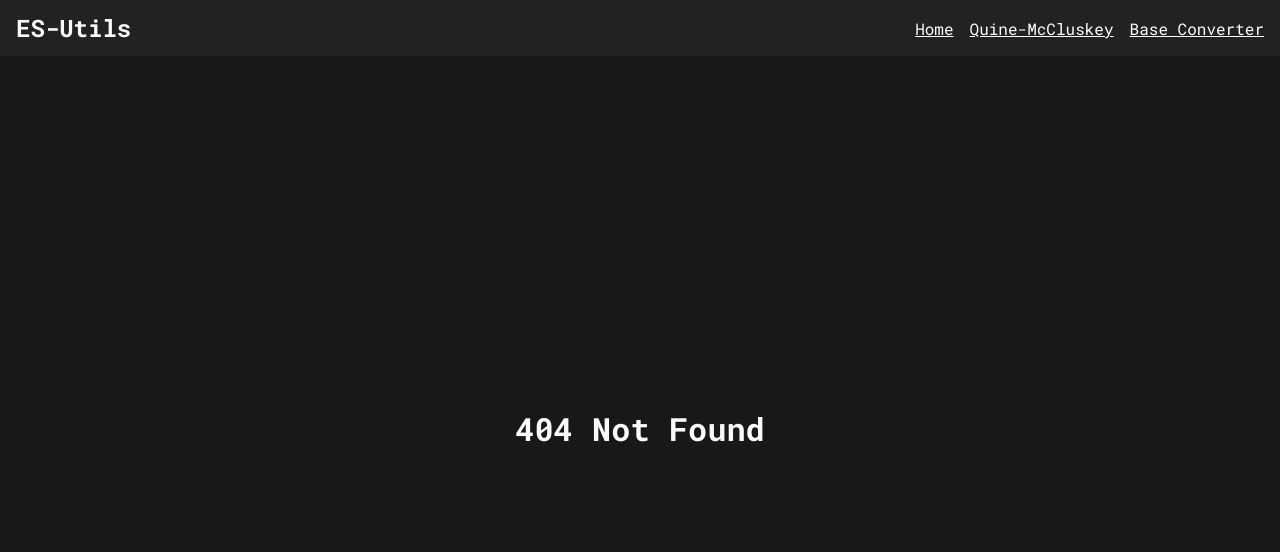
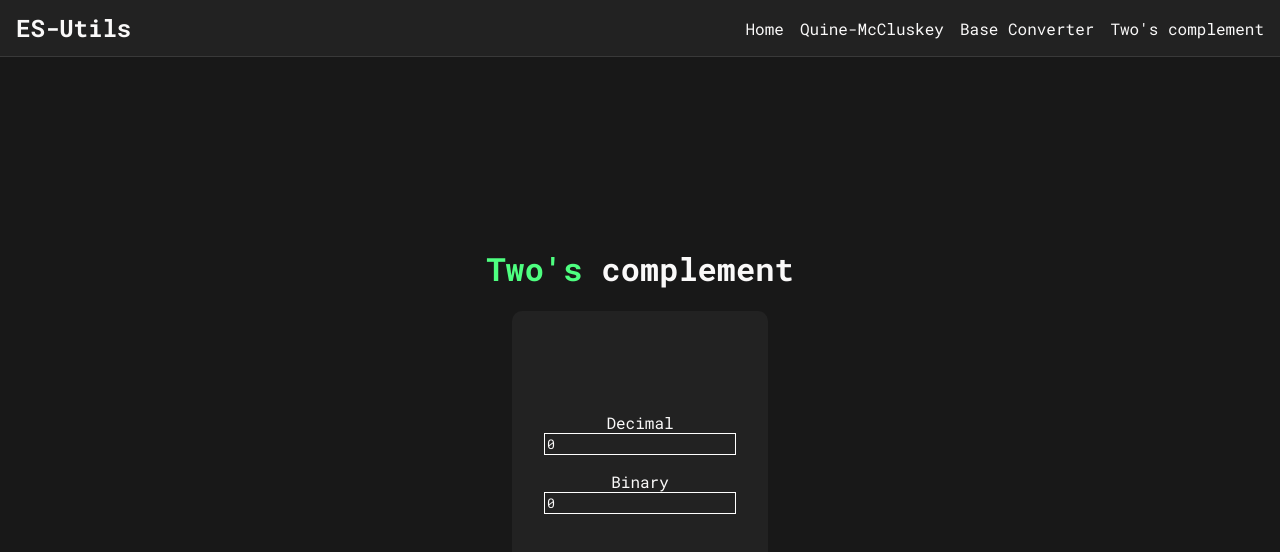
Before and after one commit to tensoid/es-utils, a Vue app: page /twos-complement in a window 1280 px wide. Before the commit this address had no page. Shown: the top 552 px of the page. Built offline with nearby package versions, Linux system fonts and the light colour scheme.

Commit message:
added twos complement + minor styling changes

```diff
--- a/src/assets/main.css
+++ b/src/assets/main.scss
@@ -1,4 +1,5 @@
 @import url('https://fonts.googleapis.com/css2?family=Roboto+Mono:ital,wght@0,100..700;1,100..700&display=swap');
+
 
 :root {
   /* Palette */
--- a/src/components/Navbar.vue
+++ b/src/components/Navbar.vue
@@ -5,11 +5,13 @@
       <li><RouterLink to="/">Home</RouterLink></li>
       <li><RouterLink to="/quine-mcclusky">Quine-McCluskey</RouterLink></li>
       <li><RouterLink to="/base-converter">Base Converter</RouterLink></li>
+      <li><RouterLink to="/twos-complement">Two's complement</RouterLink></li>
     </ul>
   </header>
 </template>
 
 <style scoped lang="scss">
+
   .navbar {
 
     display: flex;
@@ -18,6 +20,7 @@
     background-color: var(--color-background-soft);
     height: 3.5rem;
     padding: 0 1rem 0 1rem;
+    border-bottom: 1px solid rgba(255,255,255,0.1);
 
     ul {
       list-style: none;
@@ -27,7 +30,13 @@
       gap: 1rem;
 
       a {
-        color: white;
+        transition: text-decoration-color 300ms;
+        text-decoration: underline 0.15rem rgba(var(--color-highlight), 1.0);
+        text-underline-offset: 0.25rem;
+
+        &:hover {
+          text-decoration-color: var(--color-highlight);
+        }
       }
     }
   }
--- a/src/main.ts
+++ b/src/main.ts
@@ -1,4 +1,4 @@
-import './assets/main.css'
+import './assets/main.scss'
 
 import { createApp } from 'vue'
 import App from './App.vue'
--- a/src/router/index.ts
+++ b/src/router/index.ts
@@ -3,6 +3,7 @@ import McCluskeyView from '../views/McCluskeyView.vue'
 import HomeView from '../views/HomeView.vue'
 import NotFoundView from '../views/NotFoundView.vue'
 import BaseConverterView from '../views/BaseConverterView.vue'
+import TwosComplementView from '../views/TwosComplementView.vue'
 
 const router = createRouter({
   history: createWebHistory(import.meta.env.BASE_URL),
@@ -23,6 +24,11 @@ const router = createRouter({
       component: BaseConverterView
     },
     {
+      path: '/twos-complement',
+      name: 'twos-complement',
+      component: TwosComplementView
+    },
+    {
       path: "/:catchAll(.*)",
       name: "NotFound",
       component: NotFoundView,
--- a/src/views/HomeView.vue
+++ b/src/views/HomeView.vue
@@ -9,7 +9,7 @@ import FeatureCard from '../components/FeatureCard.vue'
     <div class="cards-container">
       <FeatureCard title="Quine-McClusky" route="quine-mcclusky" description="The Quine-McClusky algorithm for 2-level-optimization."></FeatureCard>
       <FeatureCard title="Base Converter" route="base-converter" description="Convert a number from and to any base."></FeatureCard>
-      <FeatureCard title="Coming soon..." route="/" description="Coming soon..."></FeatureCard>
+      <FeatureCard title="Two's complement" route="twos-complement" description="Convert a number from decimal into the Two's complement."></FeatureCard>
       <FeatureCard title="Coming soon..." route="/" description="Coming soon..."></FeatureCard>
       <FeatureCard title="Coming soon..." route="/" description="Coming soon..."></FeatureCard>
       <FeatureCard title="Coming soon..." route="/" description="Coming soon..."></FeatureCard>
@@ -25,6 +25,7 @@ import FeatureCard from '../components/FeatureCard.vue'
   justify-content: center;
   align-items: center;
   flex-direction: column;
+  padding-top: 5%;
 }
 
 .cards-container {
--- /dev/null
+++ b/src/views/TwosComplementView.vue
@@ -0,0 +1,98 @@
+<script setup lang="ts">
+import { ref } from "vue";
+
+const decimalValue = ref("0");
+const binaryValue = ref("0");
+
+function decimalToBinary() {
+
+  if(decimalValue.value.length == 0) {
+    binaryValue.value = "0";
+    return;
+  }
+
+  const isNegative: boolean = decimalValue.value.startsWith("-");
+  const absoluteValue = Math.abs(parseInt(decimalValue.value));
+
+  if(!isNegative) {
+    binaryValue.value = "0" + absoluteValue.toString(2);
+  }
+  else {
+    binaryValue.value = getBits(~absoluteValue + 1, Math.ceil(Math.log2(absoluteValue)) + 1);
+  }
+}
+
+function binaryToDecimal() {
+
+  if(binaryValue.value.length == 0) {
+    decimalValue.value = "0";
+    return;
+  }
+
+  const isNegative: boolean = binaryValue.value.startsWith("1");
+  const number = parseInt(binaryValue.value, 2);
+
+  if(!isNegative) {
+    decimalValue.value = parseInt(binaryValue.value, 2).toString();
+  }
+  else {
+    decimalValue.value = (isNegative ? "-" : "") + parseInt(getBits(~number + 1, Math.ceil(Math.log2(number + 1))), 2);
+  }
+}
+
+function getBits(value: number, numBits: number): string {
+  let bits: Array<string> = [];
+
+  for(let i = 0; i < numBits; i++) {
+    bits.push((value & (1 << i)) != 0 ? "1" : "0");
+  }
+
+  return bits.reverse().join('');
+}
+
+</script>
+
+<template>
+  <div class="page-wrapper">
+    <h1><span style="color: var(--color-highlight);">Two's</span> complement</h1>
+    <div class="converter-form">
+      <label for="value">Decimal</label>
+      <input @input="decimalToBinary()" v-model="decimalValue" type="text" id="value" />
+      <label for="value">Binary</label>
+      <input @input="binaryToDecimal()" v-model="binaryValue" type="text" id="value" />
+    </div>
+  </div>
+</template>
+
+<style scoped lang="scss">
+.page-wrapper {
+  display: flex;
+  height: 100%;
+  width: 100%;
+  justify-content: center;
+  align-items: center;
+  flex-direction: column;
+}
+
+.converter-form {
+  height: 40vh;
+  width: 20vw;
+  background-color: var(--color-background-soft);
+  display: flex;
+  align-items: center;
+  justify-content: center;
+  flex-direction: column;
+  border-radius: 10px;
+  color: var(--color-text-soft);
+  padding: 2rem;
+  box-sizing: border-box;
+
+  input {
+    margin-bottom: 1rem;
+    border: 1px solid white;
+    background-color: var(--color-background-soft);
+    width: 100%;
+    box-sizing: border-box;
+  }
+}
+</style>
```
